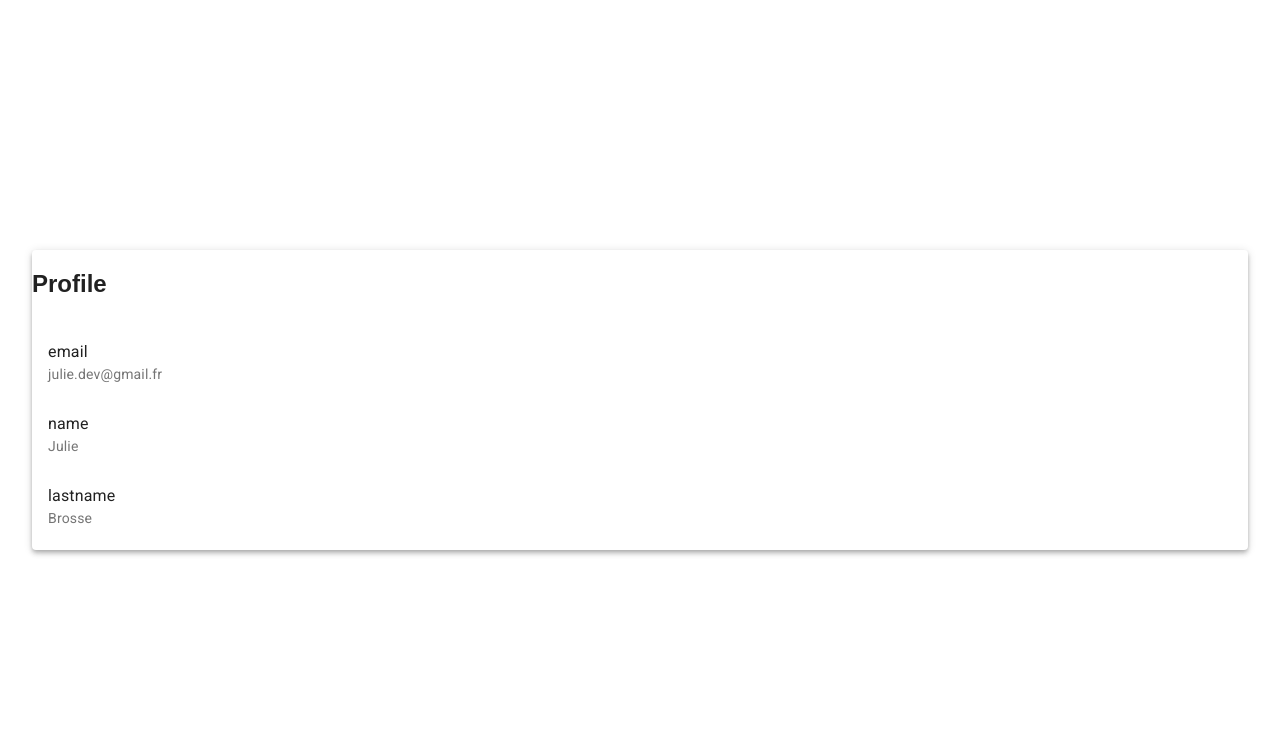
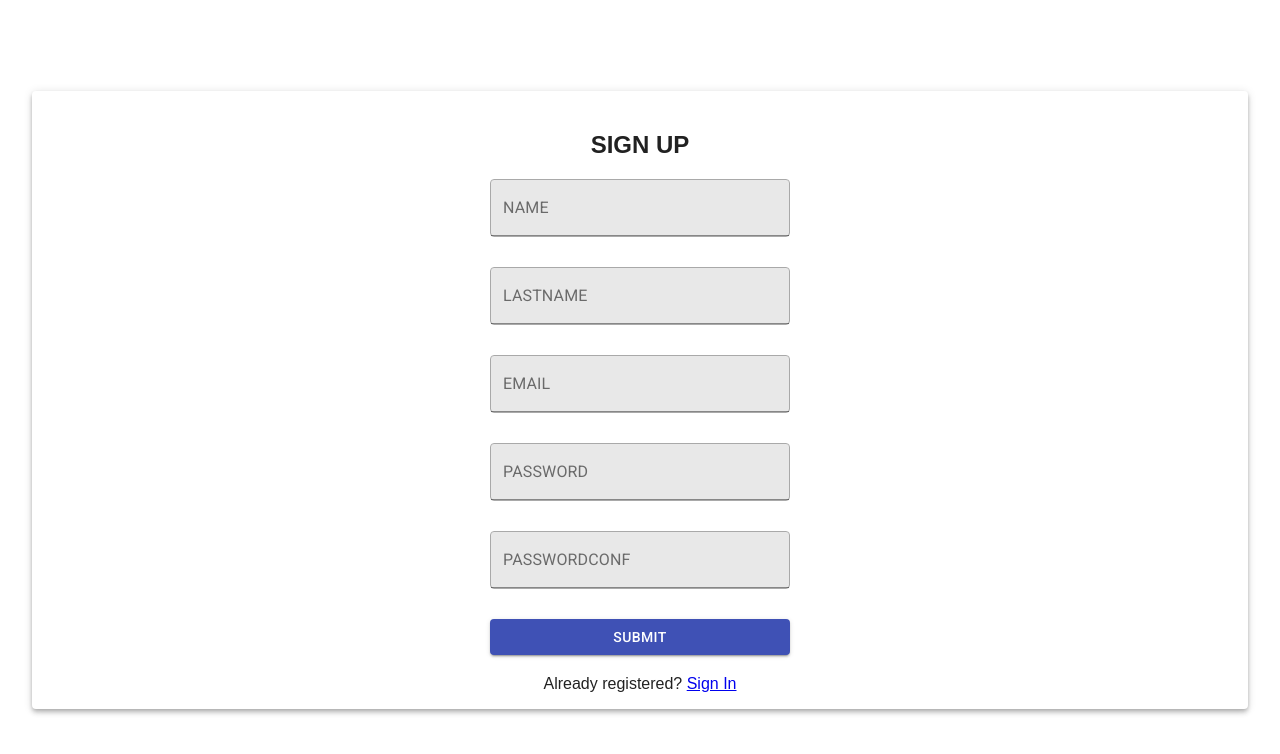
Before and after one commit to JulieBrosseDev/mini-Fullstack-app, a React (Create React App) app in the folder front/: page /signup in a window 1280 px wide. Shown: the top 754 px of the page. Built offline with nearby package versions, Linux system fonts and the light colour scheme.

Commit message:
routes ok, fake user profile test ok

```diff
--- a/front/package.json
+++ b/front/package.json
@@ -13,6 +13,7 @@
     "material-ui": "^1.0.0-beta.47",
     "react": "^16.13.1",
     "react-dom": "^16.13.1",
+    "react-router-dom": "^5.2.0",
     "react-scripts": "3.4.1"
   },
   "scripts": {
--- a/front/src/App.js
+++ b/front/src/App.js
@@ -2,7 +2,13 @@ import {MuiThemeProvider} from '@material-ui/core/styles';
 import { Grid, Paper } from '@material-ui/core';
 
 import React from 'react';
+import ReactDOM from "react-dom";
 import './App.css';
+import {
+  BrowserRouter as Router,
+  Switch,
+  Route
+} from "react-router-dom";
 import SignUp from './components/SignUp';
 import SignIn from './components/SignIn';
 import Profile from './components/Profile'
@@ -24,10 +30,22 @@ function App() {
           <Grid  container
           alignItems='center'
           justify='center'>
-              <Grid  item  xs={12}
+              <Grid item  xs={12}
               alignContent='center'
               >
-                <Profile />
+                <Router>
+                  <Switch>
+                    <Route path='/signup'>
+                      <SignUp />
+                    </Route>
+                    <Route path='/signin'>
+                      <SignIn />
+                    </Route>
+                    <Route path='/profile'>
+                      <Profile />
+                    </Route>
+                  </Switch>
+                </Router>
               </Grid>
           </Grid>
         </Paper>
--- a/front/src/components/Profile.js
+++ b/front/src/components/Profile.js
@@ -3,6 +3,8 @@ import { makeStyles } from '@material-ui/core/styles';
 import List from '@material-ui/core/List';
 import ListItem from '@material-ui/core/ListItem';
 import ListItemText from '@material-ui/core/ListItemText';
+import {Link} from 'react-router-dom';
+import Button from '@material-ui/core/Button';
 
 
 
@@ -49,18 +51,21 @@ class Profile extends React.Component {
 // Renders the form with material UI. A flash message returns if the User has signed up successfully or precise a precise error of data
     render() {
         return (
-            <div>
+            <div style={{textAlign: 'center', maxWidth: '30%', margin: '0 auto'}}>
                 <h2>Profile</h2>
                 {/* The form takes shows all elements of the state as an input except the flash so a .map is done to transform each element as an input, excluding the flash */}
                 <List>
                 {Object.keys(this.state).map((keyName, i) => {
                     return (
-                    <ListItem>
-                        <ListItemText primary={keyName} secondary={Object.values(this.state[keyName])}/>
+                    <ListItem >
+                        <ListItemText primary={keyName} secondary={Object.values(this.state[keyName])} style={{textAlign: 'center'}}/>
                     </ListItem>
                     )
                 })}
                 </List>
+                <Link to='/signin'>
+                    <Button variant="contained" color="primary">Log out</Button>
+                </Link>
             </div>
         )
     }
--- a/front/src/components/SignIn.js
+++ b/front/src/components/SignIn.js
@@ -1,6 +1,8 @@
 import React from 'react';
 import TextField from '@material-ui/core/TextField';
 import Button from '@material-ui/core/Button';
+import {Link} from 'react-router-dom';
+
 
 
 // Password Confirmation is set in the state but not in the db
@@ -46,7 +48,7 @@ class SignIn extends React.Component {
 // Renders the form with material UI. A flash message returns if the User has signed up successfully or precise a precise error of data
   render() {
     return (
-      <div>
+      <div style={{textAlign: 'center'}}>
       <form onSubmit={this.handleSubmit} style={{display: 'flex', flexDirection: 'column', width: '300px', margin: ' 20px auto', textAlign: 'center'}}>
       <h2>SIGN IN</h2>
       {/* The form takes shows all elements of the state as an input except the flash so a .map is done to transform each element as an input, excluding the flash */}
@@ -76,6 +78,7 @@ class SignIn extends React.Component {
         Submit
       </Button>
       </form>
+      <p>Not registered yet ?  <Link to='/signup'>Sign Up</Link></p>
       </div>
     );
   }
--- a/front/src/components/SignUp.js
+++ b/front/src/components/SignUp.js
@@ -1,6 +1,8 @@
 import React from 'react';
 import TextField from '@material-ui/core/TextField';
 import Button from '@material-ui/core/Button';
+import {Link} from 'react-router-dom';
+
 
 
 // Password Confirmation is set in the state but not in the db
@@ -43,26 +45,30 @@ class SignUp extends React.Component {
       res  =>  this.setState({"flash":  res.flash}),
       err  =>  this.setState({"flash":  err.flash})
     )
+    .then(
+      this.redirection()
+    )
+    console.log(this.state.flash)
+    setTimeout(()=> this.redirection(), 1000)
+  }
+
+  redirection = () => {
+    return this.state.flash === "User has been signed up!" ? '/' : '#'
   }
 
 
 // Renders the form with material UI. A flash message returns if the User has signed up successfully or precise a precise error of data
   render() {
     return (
-      <div>
+      <div style={{textAlign: 'center'}}>
       <form onSubmit={this.handleSubmit} style={{display: 'flex', flexDirection: 'column', width: '300px', margin: ' 20px auto', textAlign: 'center'}}>
       <h2>SIGN UP</h2>
       {/* The form takes shows all elements of the state as an input except the flash so a .map is done to transform each element as an input, excluding the flash */}
       {Object.keys(this.state).map((keyName, i) => {
         const flash = this.state.flash
         return (
-          keyName === "flash"
-          ? flash != ''
-            ? flash === "User has been signed up!"
-                ? <p style={{background: 'green', padding: '5px'}}>flash : {flash}</p>
-                : <p style={{background: 'red', padding: '5px'}}>flash : {flash}</p>
-            : null
-          : <TextField
+          keyName != "flash"
+          ? <TextField
             style={{marginBottom: '30px', border: '1px solid darkGrey', borderRadius: '4px'}}
             id={keyName}
             label={keyName.toUpperCase()}
@@ -72,13 +78,27 @@ class SignUp extends React.Component {
             value={this.state[{keyName}]}
             onChange={this.updateField}
           />
+          : flash != ''
+            ? flash === "User has been signed up!"
+                ? <p style={{background: 'green', padding: '5px'}}>flash : {flash}</p>
+                : <p style={{background: 'red', padding: '5px'}}>flash : {flash}</p>
+            : null
         )
       })
       }
-      <Button variant="contained" color="primary" type="submit" value="Submit">
-        Submit
-      </Button>
+      { this.state.flash === "User has been signed up!"
+      ? <Link to='/profile'>
+          <Button variant="contained" color="secondary">
+            WATCH MY PROFILE >>
+          </Button>
+        </Link>
+      : <Button variant="contained" color="primary" type="submit" value="Submit">
+          Submit
+        </Button>
+        }
+
       </form>
+      <p>Already registered?  <Link to='/signin'>Sign In</Link></p>
       </div>
     );
   }
```
Also changed, not shown: 2 other files (tests, documents, lock files or other folders).
